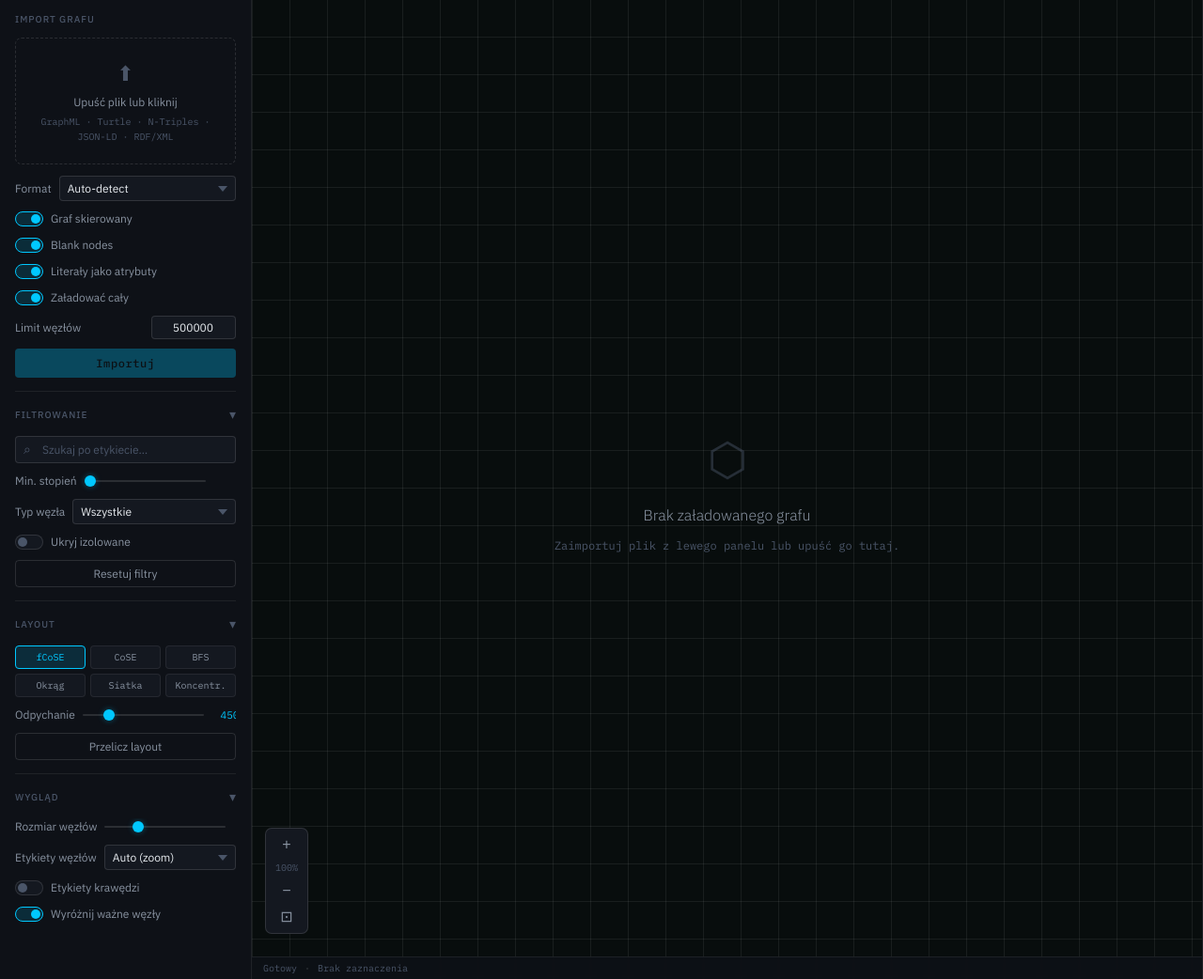
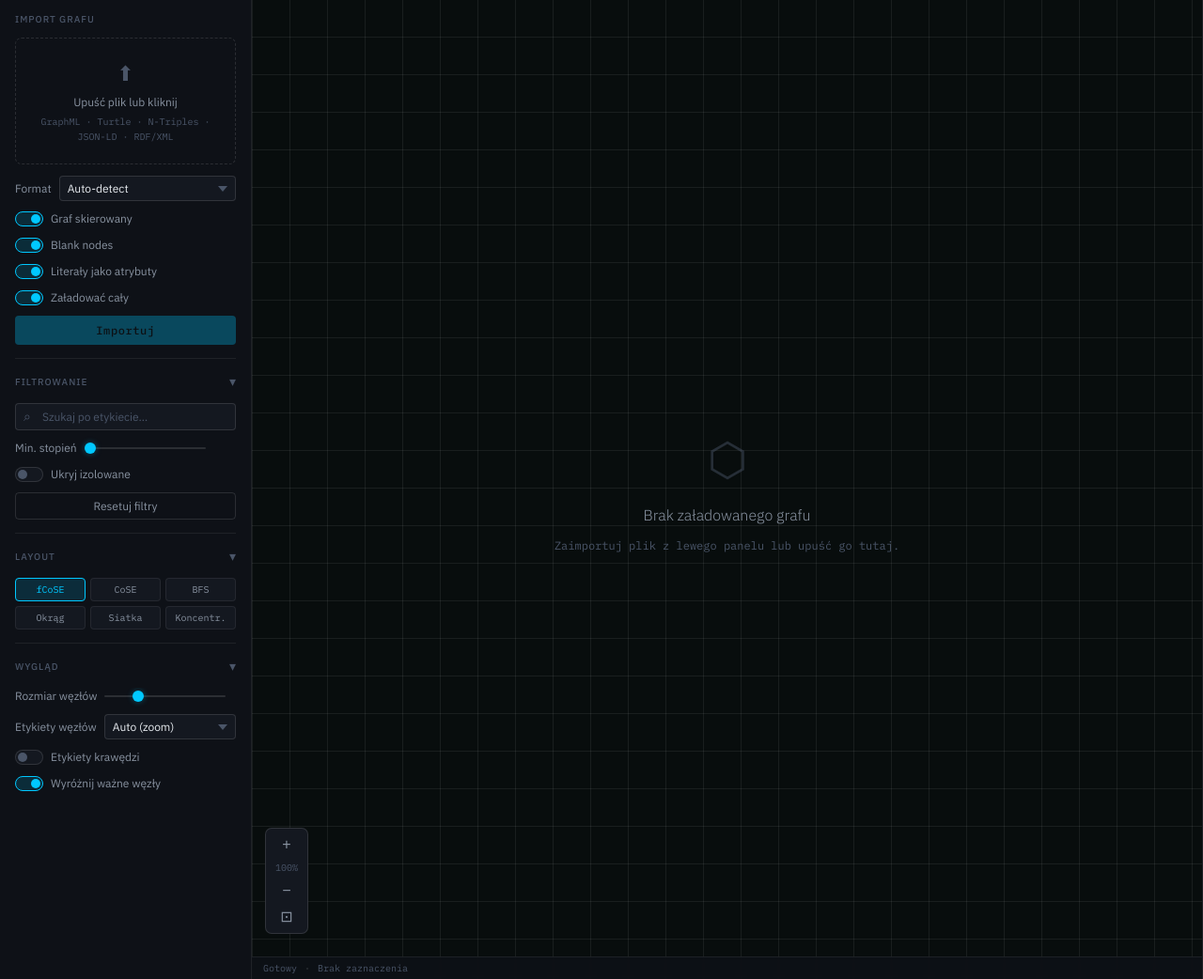
Before and after one commit to Mnichuu/GraphExplore, a Java web app: page / in a window 1280 px wide. Shown: the part 49-1091 px from the top of the page at 94% size. Run offline with Tomcat 11, a stand-in JSP engine, Linux system fonts and the light colour scheme; some libraries are stand-ins or nearby versions.

Commit message:
Czyszczenie cd

```diff
--- a/src/main/webapp/index.jsp
+++ b/src/main/webapp/index.jsp
@@ -115,11 +115,6 @@
           </label>
         </div>
 
-        <div class="option-row">
-          <label class="option-label">Limit węzłów</label>
-          <input type="number" class="input-num" id="opt-max-nodes" value="500000" step="100000">
-        </div>
-
         <button class="btn-primary" id="btn-import" disabled>
           <span class="btn-text">Importuj</span>
           <span class="btn-loader" hidden>●●●</span>
@@ -156,13 +151,6 @@
         </div>
 
         <div class="option-row">
-          <label class="option-label">Typ węzła</label>
-          <select class="select" id="filter-type">
-            <option value="">Wszystkie</option>
-          </select>
-        </div>
-
-        <div class="option-row">
           <label class="toggle-label">
             <input type="checkbox" id="filter-orphans">
             <span class="toggle-track"><span class="toggle-thumb"></span></span>
@@ -191,14 +179,6 @@
           <button class="layout-btn" data-layout="grid">Siatka</button>
           <button class="layout-btn" data-layout="concentric">Koncentr.</button>
         </div>
-
-        <div class="option-row">
-          <label class="option-label">Odpychanie</label>
-          <input type="range" id="layout-repulsion" min="1000" max="20000" value="4500" class="slider">
-          <span class="slider-val" id="layout-repulsion-val">4500</span>
-        </div>
-
-        <button class="btn-secondary" id="btn-relayout">Przelicz layout</button>
       </div>
     </section>
 
--- a/src/main/webapp/js/graph-renderer.js
+++ b/src/main/webapp/js/graph-renderer.js
@@ -245,15 +245,21 @@ export class GraphRenderer {
 
   /** Widoczność etykiet: 'auto' | 'always' | 'never' */
   setLabelVisibility(mode) {
-    const z = this.#cy.zoom();
-    const show = mode === 'always' || (mode === 'auto' && z > 0.6);
-    this.#cy.nodes().style('label', show ? 'data(label)' : '');
     this._labelMode = mode;
+    const show = mode === 'always' || (mode === 'auto' && this.#cy.zoom() > 0.6);
+    if (show) {
+      this.#cy.nodes().style('label', node => node.data('label'));
+    } else {
+      this.#cy.nodes().style('label', '');
+    }
   }
-
   /** Etykiety krawędzi włącz/wyłącz */
   setEdgeLabels(show) {
-    this.#cy.edges().style('label', show ? 'data(label)' : '');
+    if (show) {
+      this.#cy.edges().style('label', edge => edge.data('label'));
+    } else {
+      this.#cy.edges().style('label', '');
+    }
   }
 
   // == Zaznaczanie / filtrowanie =================================
@@ -469,10 +475,13 @@ export class GraphRenderer {
     });
 
     cy.on('zoom pan', () => {
-      // Auto-etykiety przy dużym zbliżeniu
       if (this._labelMode === 'auto') {
         const show = cy.zoom() > 0.6;
-        cy.nodes().style('label', show ? 'data(label)' : '');
+        if (show) {
+          cy.nodes().style('label', node => node.data('label'));
+        } else {
+          cy.nodes().style('label', '');
+        }
       }
       this.onViewport?.();
     });
--- a/src/main/webapp/js/viewport-manager.js
+++ b/src/main/webapp/js/viewport-manager.js
@@ -44,12 +44,6 @@ export class ViewportManager {
     this.#loading = false;
     this.#renderer.clear();
     await this.#loadPage();
-  }
-
-  /** Zatrzymuje automatyczne ładowanie */
-  stop() {
-    clearTimeout(this.#timer);
-    this.#loading = false;
   }
 
   // == Wewnętrzne =================================
```
Also changed, not shown: src/main/webapp/js/app.js (+7 -13 lines).
